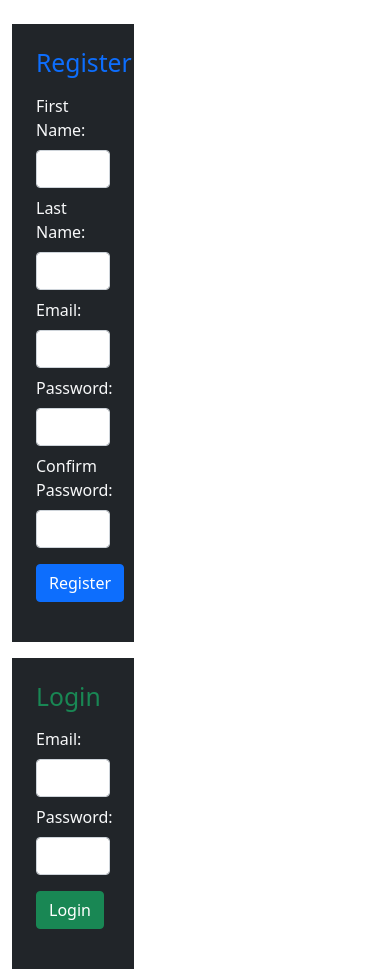
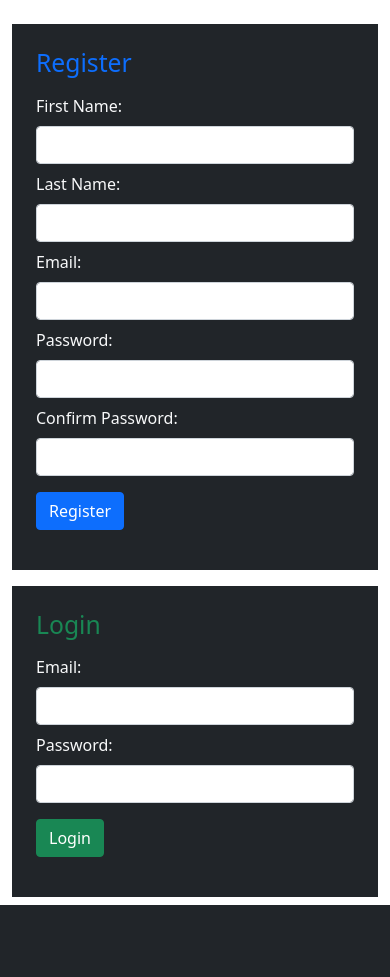
Before and after one commit to agruezo/PieContest-PYTHON, a Flask app: page / in a window 390 px wide. After the commit the page ends 905 px from the top, so only its background shows below. Run offline with Flask 2, Linux system fonts and the light colour scheme.

Commit message:
updated mobile responiveness

```diff
--- a/flask_app/templates/index.html
+++ b/flask_app/templates/index.html
@@ -11,7 +11,7 @@
     <div class="container-fluid">
         <div class="row justify-content-around my-2 gy-3">
             <div class="col-12 col-md-4">
-                <form action="/register" method="post" class="col-4 p-4 bg-dark text-light">
+                <form action="/register" method="post" class="p-4 bg-dark text-light">
                     <h2 class="text-primary">Register</h2>
                     {% with messages = get_flashed_messages(category_filter=['register']) %}
                         {% if messages %}
@@ -39,7 +39,7 @@
                 </form>
             </div>
             <div class="col-12 col-md-4">
-                <form action="/login" method="post" class="col-4 p-4 bg-dark text-light">
+                <form action="/login" method="post" class="p-4 bg-dark text-light">
                     <h2 class="text-success">Login</h2>
                     {% with messages = get_flashed_messages(category_filter=['login']) %}
                         {% if messages %}
```
